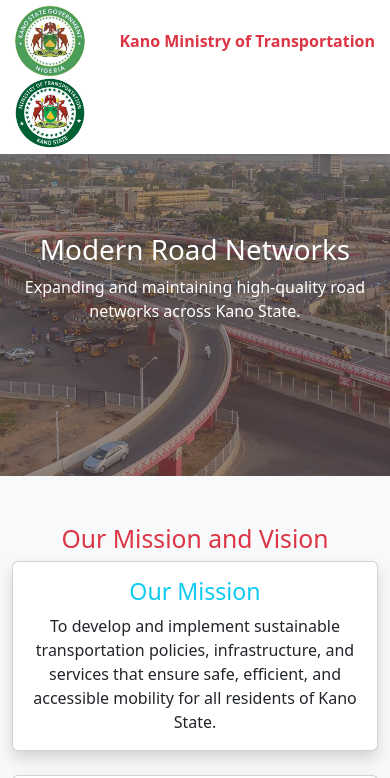
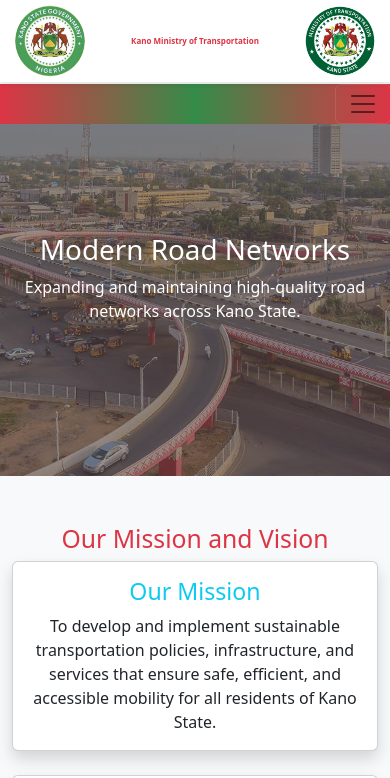
Before and after one commit to shamsu557/transport, a plain HTML site: page index.html in a window 390 px wide. Shown: the top 778 px of the page. Drawn offline with nearby package versions, Linux system fonts and the light colour scheme.

Commit message:
Add files via upload

```diff
--- a/style.css
+++ b/style.css
@@ -728,3 +728,17 @@ width: 100%; /* Makes sure images stretch to fit the card width */
     font-weight: bold;
     white-space: nowrap;
 }
+@media screen and (max-width: 768px) { /* For tablets and smaller screens */
+    .navbar-brand-name {
+        margin-left: 0; /* Reduce spacing between the image and text */
+        font-weight: bold;
+        white-space: nowrap;
+        font-size: 0.6rem; /* Reduce font size for smaller screens */
+    }
+}
+
+@media screen and (max-width: 480px) { /* For mobile screens */
+    .navbar-brand-name {
+        font-size: 0.5rem; /* Even smaller font for very small screens */
+    }
+}
```
